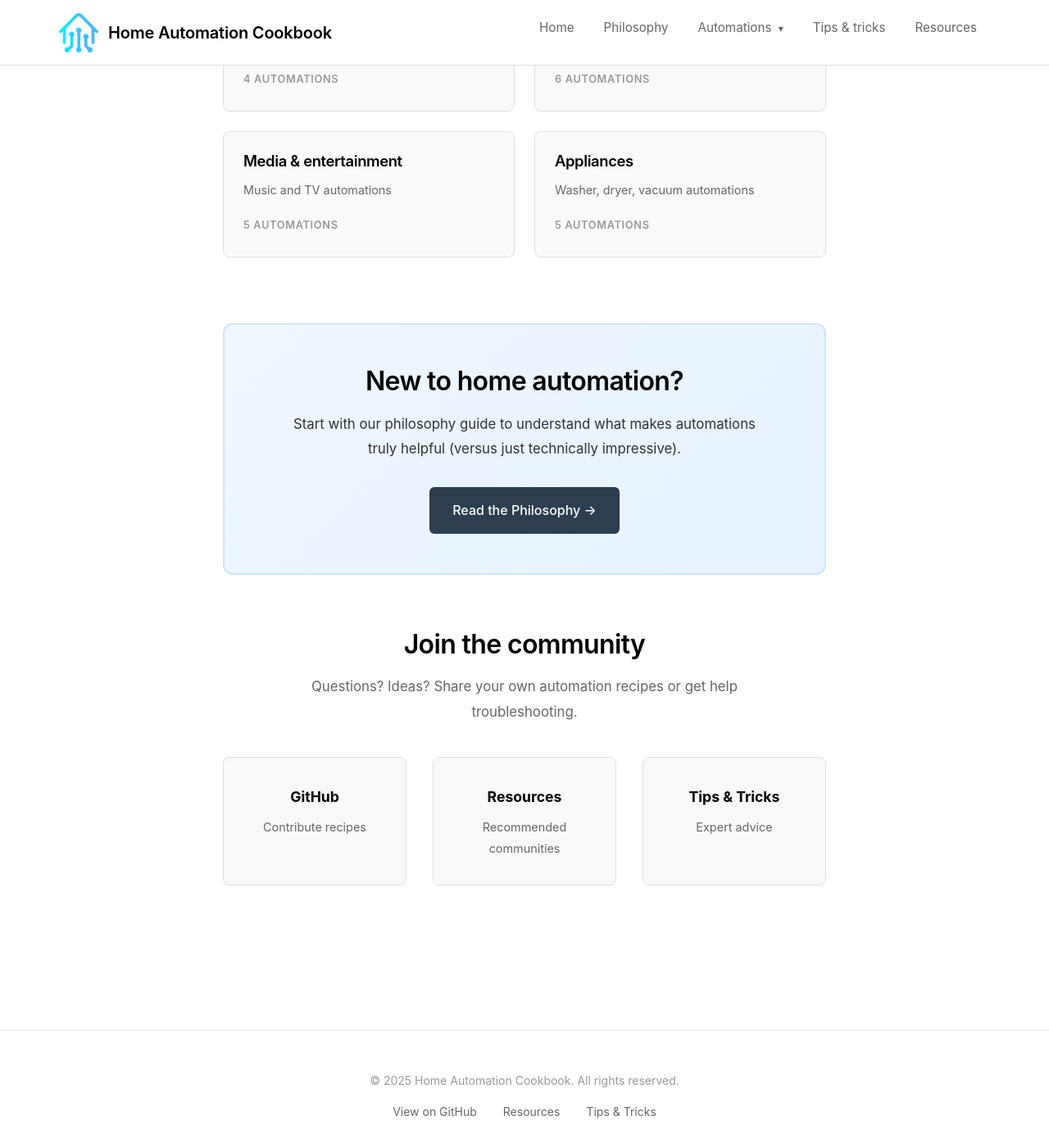
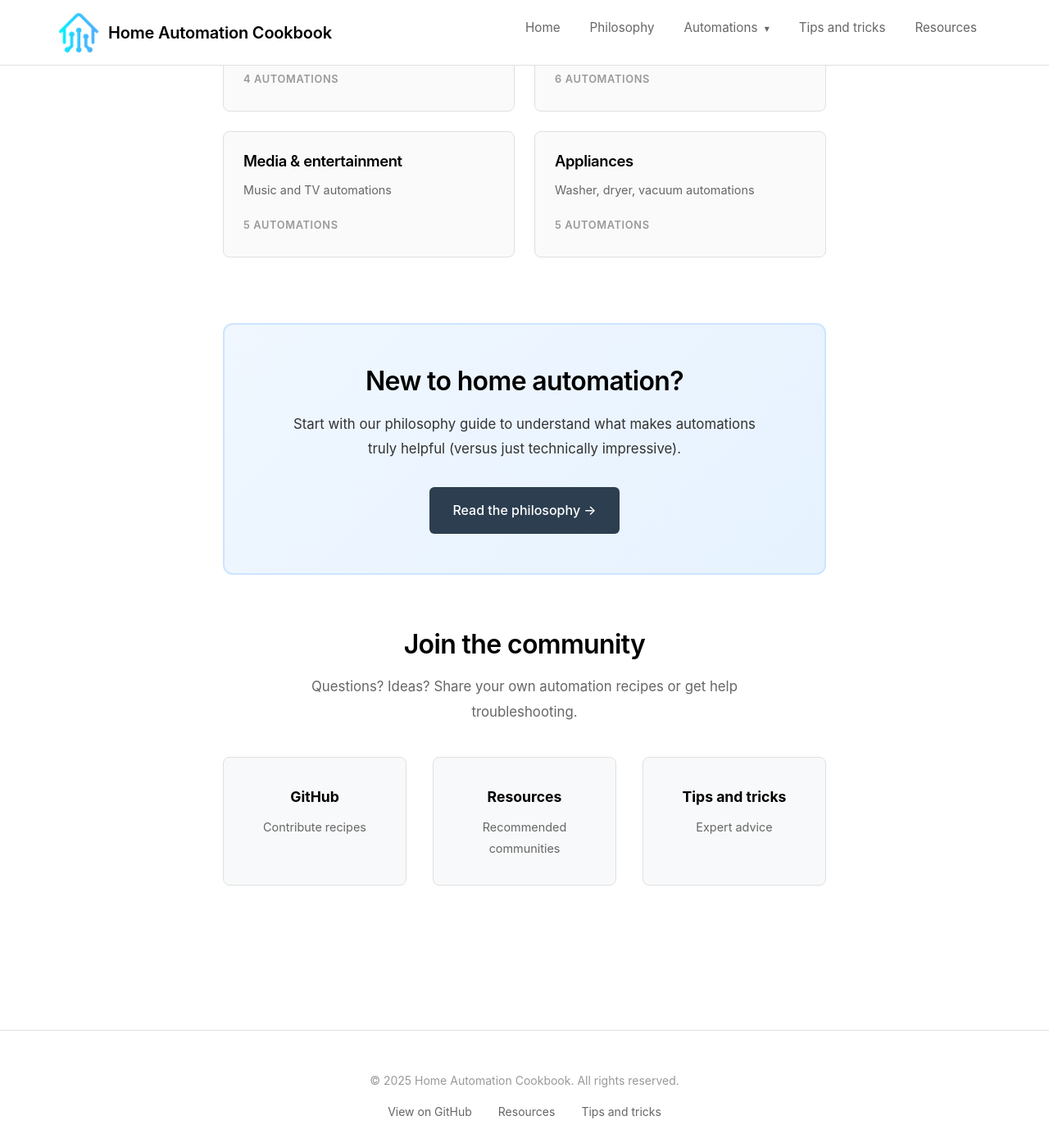
Before and after one commit to madskristensen/HomeAutomationCookbook, a Jekyll site: the page built from docs/index.md, in a window 1280 px wide and 1400 px high, scrolled down 2481 px. Shown: the whole window at 82% size. Built offline with Jekyll 4.4.1, drawn with Linux system fonts in a browser that asks for light colours; some of the changed text lies outside the part shown.

Commit message:
Apply sentence case to navigation, footer, and homepage elements
Co-authored-by: madskristensen <1258877+madskristensen@users.noreply.github.com>

```diff
--- a/docs/_config.yml
+++ b/docs/_config.yml
@@ -132,7 +132,7 @@ navigation:
             url: /automation/misc/teeth-brushing-reminder.html
           - title: Low battery alerts
             url: /automation/misc/low-battery-alerts.html
-  - title: Tips & tricks
+  - title: Tips and tricks
     url: /tips/
   - title: Resources
     url: /resources/
--- a/docs/_layouts/default.html
+++ b/docs/_layouts/default.html
@@ -33,7 +33,7 @@
       <div class="footer-links">
         <a href="https://github.com/{{ site.repository }}">View on GitHub</a>
         <a href="{{ '/resources/' | relative_url }}">Resources</a>
-        <a href="{{ '/tips/' | relative_url }}">Tips & Tricks</a>
+        <a href="{{ '/tips/' | relative_url }}">Tips and tricks</a>
       </div>
     </div>
   </footer>
--- a/docs/index.md
+++ b/docs/index.md
@@ -25,8 +25,8 @@ description: Transform your house into a truly smart home with tested automation
     </div>
   </div>
   <div class="hero-cta">
-    <a href="/automation/" class="cta-primary">Browse Automations</a>
-    <a href="/philosophy/" class="cta-secondary">Learn the Principles</a>
+    <a href="/automation/" class="cta-primary">Browse automations</a>
+    <a href="/philosophy/" class="cta-secondary">Learn the principles</a>
   </div>
 </div>
 
@@ -126,7 +126,7 @@ This cookbook is different. Every automation here follows proven principles:
 <div class="getting-started-box">
   <h2>New to home automation?</h2>
   <p>Start with our philosophy guide to understand what makes automations truly helpful (versus just technically impressive).</p>
-  <a href="/philosophy/" class="cta-primary">Read the Philosophy →</a>
+  <a href="/philosophy/" class="cta-primary">Read the philosophy →</a>
 </div>
 
 <div class="community-section">
@@ -142,7 +142,7 @@ This cookbook is different. Every automation here follows proven principles:
       <span>Recommended communities</span>
     </a>
     <a href="/tips/" class="community-link">
-      <strong>Tips & Tricks</strong>
+      <strong>Tips and tricks</strong>
       <span>Expert advice</span>
     </a>
   </div>
```
Also changed, not shown: docs/tips/index.md (+2 -2 lines).
